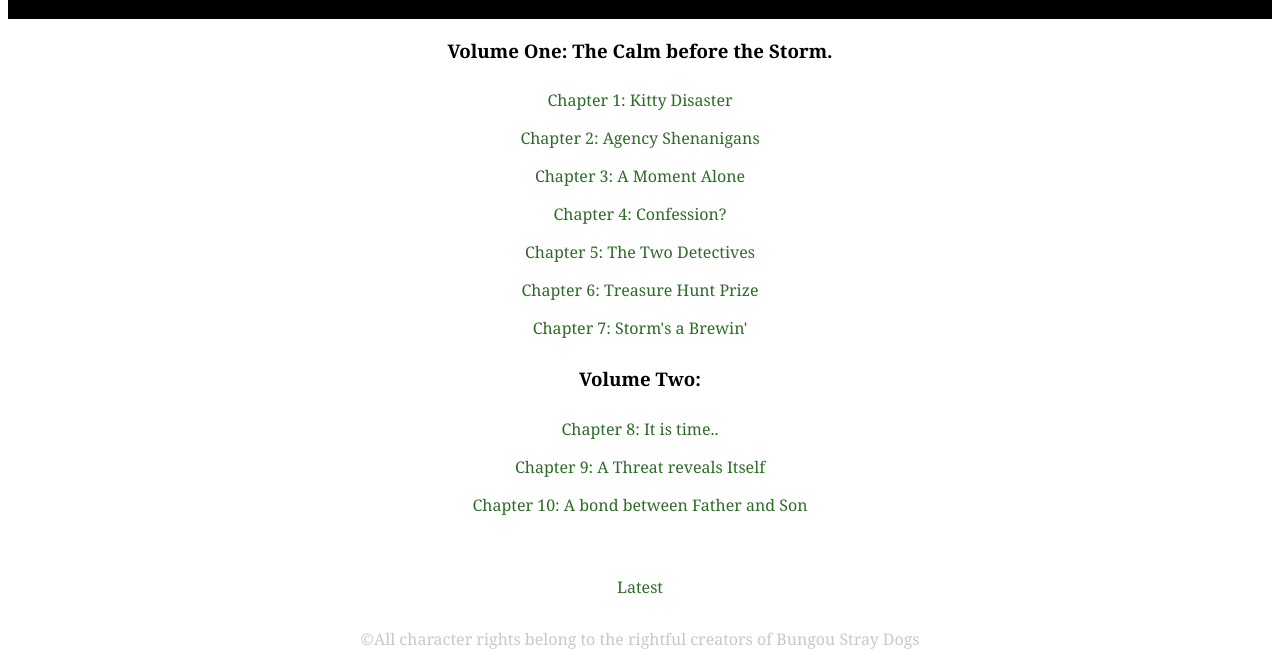
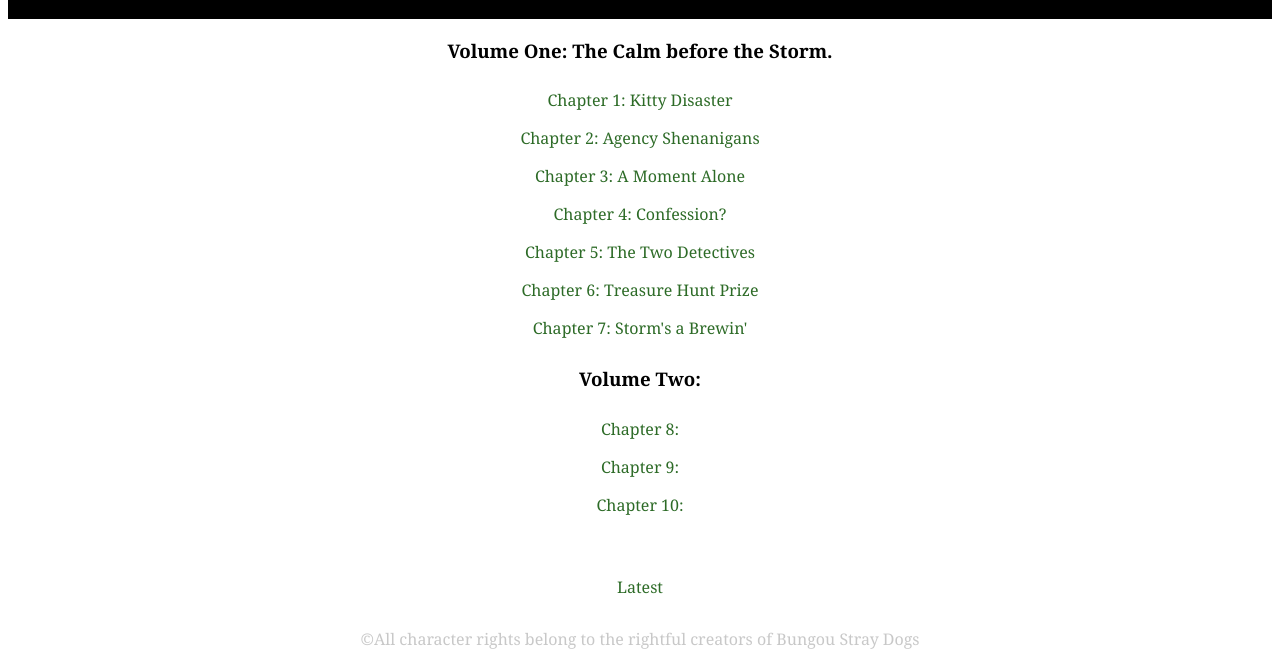
Before and after one commit to Martizt/BSD, a plain HTML site: page archive.html in a window 1280 px wide. Shown: the part 182-840 px from the top of the page. Drawn offline with Linux system fonts and the light colour scheme.

Commit message:
Archive Fix

```diff
--- a/archive.html
+++ b/archive.html
@@ -41,9 +41,9 @@
 
         <h3>Volume Two: </h3>
 
-        <li><a href="#">Chapter 8: It is time..</a></li><br>
-        <li><a href="#">Chapter 9: A Threat reveals Itself</a></li><br>
-        <li><a href="#">Chapter 10: A bond between Father and Son</a></li><br>
+        <li><a href="#">Chapter 8:<!-- It is time..--></a></li><br>
+        <li><a href="#">Chapter 9: <!--A Threat reveals Itself--></a></li><br>
+        <li><a href="#">Chapter 10: <!--A bond between Father and Son--></a></li><br>
 
 
 
```
